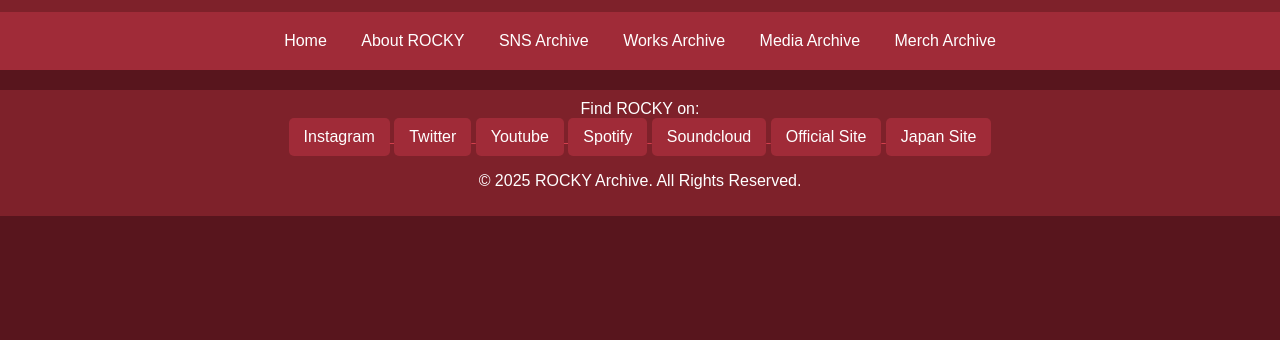
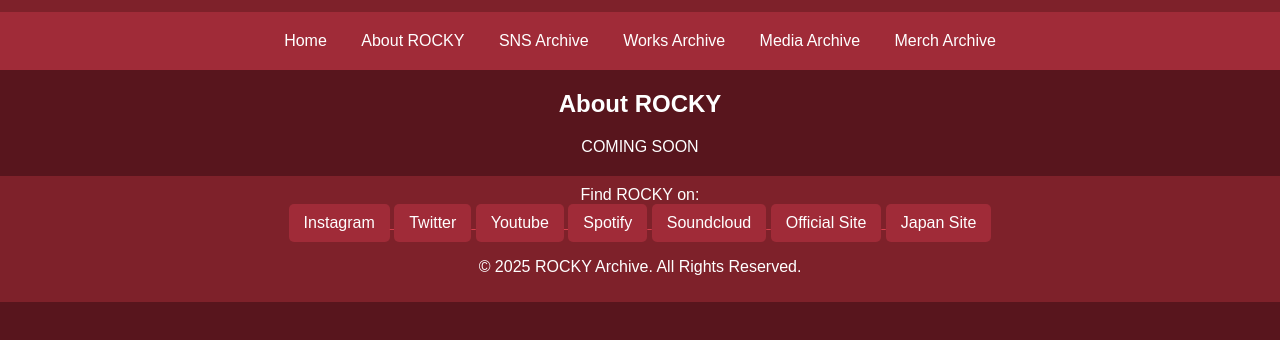
Before and after one commit to lsun25/rockyarchive, a plain HTML site: page about.html in a window 1280 px wide. Shown: the part 82-422 px from the top of the page. Drawn offline with Linux system fonts and the light colour scheme.

Commit message:
Update about.html

```diff
--- a/about.html
+++ b/about.html
@@ -14,6 +14,11 @@
 
     <div id="header-placeholder"></div> <!-- Header will load here -->
     <div id="navbar-placeholder"></div> <!-- Navbar will load here -->
+
+    <div>
+        <h2>About ROCKY</h2>
+        <p>COMING SOON</p>
+    </div>
 
     <div id="footer-placeholder"></div> <!-- Footer will load here -->
 
```
